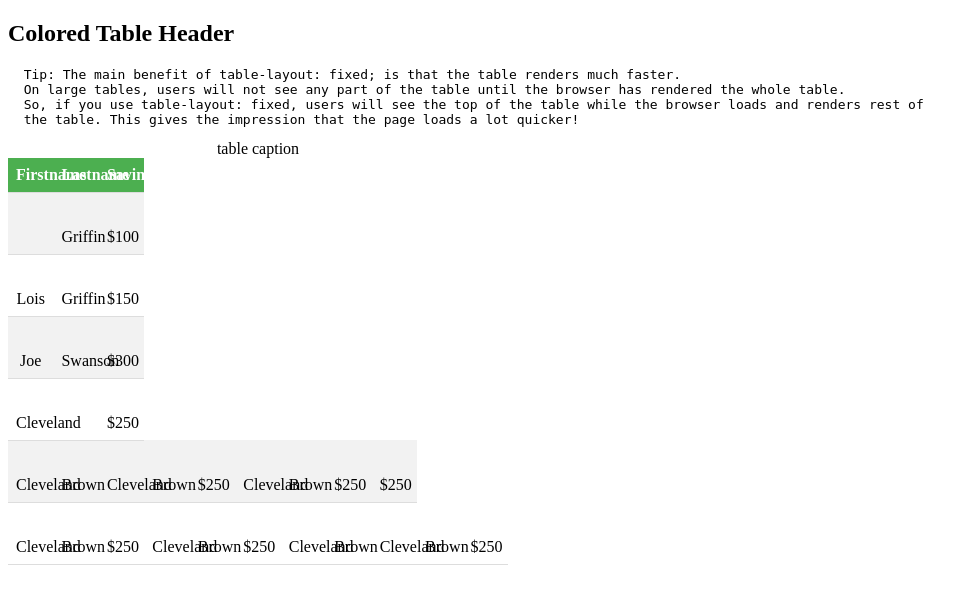
After one commit to easazade/css-practice, a PHP site: page /tables.html in a window 1280 px wide. The commit adds this page. Shown: the top 604 px of the page, without its empty margins (0-978 px from the left). Run offline with PHP 8.4, Linux system fonts and the light colour scheme.

Commit message:
adding last examples

```diff
--- a/index.php
+++ b/index.php
@@ -30,9 +30,14 @@
 <a href="image_text_alignment.html">image text alignment</a>
 <a href="font_icon.html">font icon</a>
 <a href="bootstrap_icons.html">Bootstrap Icons</a>
+<br>
+<br>
+<br>
 <a href="google_icons.html">Google Icons</a>
 <a href="cursors.html">Cursors</a>
 <a href="lists.html">Lists</a>
 <a href="styled_lists.html">Styled Lists</a>
+<a href="tables.html">Tables</a>
+<a href="display.html">Display</a>
 </body>
 </html>
--- /dev/null
+++ b/tables.html
@@ -0,0 +1,102 @@
+<!DOCTYPE html>
+<html lang="en">
+<head>
+  <meta charset="UTF-8">
+  <title>Tables</title>
+  <style>
+    table {
+      border-collapse: collapse;
+      width: 100%;
+      caption-side: top;
+      table-layout: fixed; /* loads all cells then shows the table better UX */
+      empty-cells: hide;
+    }
+
+    th, td {
+      text-align: center;
+      padding: 8px;
+      border-bottom: 1px solid #ddd;
+    }
+
+    td{
+      height: 45px;
+      vertical-align: bottom;
+    }
+    /*For zebra-striped tables, use the nth-child() selector and add a background-color to all even (or odd) table rows:*/
+    tr:nth-child(even){background-color: #f2f2f2}
+
+    th {
+      background-color: #4CAF50;
+      color: white;
+    }
+  </style>
+</head>
+<body>
+
+<h2>Colored Table Header</h2>
+
+<pre>
+  Tip: The main benefit of table-layout: fixed; is that the table renders much faster.
+  On large tables, users will not see any part of the table until the browser has rendered the whole table.
+  So, if you use table-layout: fixed, users will see the top of the table while the browser loads and renders rest of
+  the table. This gives the impression that the page loads a lot quicker!
+</pre>
+
+<div  style="width: 500px;overflow-x: auto;">
+  <table>
+    <tr>
+      <th>Firstname</th>
+      <th>Lastname</th>
+      <th>Savings</th>
+    </tr>
+    <tr>
+      <td></td>
+      <td>Griffin</td>
+      <td>$100</td>
+    </tr>
+    <tr>
+      <td>Lois</td>
+      <td>Griffin</td>
+      <td>$150</td>
+    </tr>
+    <tr>
+      <td>Joe</td>
+      <td>Swanson</td>
+      <td>$300</td>
+    </tr>
+    <tr>
+      <td>Cleveland</td>
+      <td></td>
+      <td>$250</td>
+    </tr>
+    <tr>
+      <td>Cleveland</td>
+      <td>Brown</td>
+      <td>Cleveland</td>
+      <td>Brown</td>
+      <td>$250</td>
+      <td>Cleveland</td>
+      <td>Brown</td>
+      <td>$250</td>
+      <td>$250</td>
+    </tr>
+    <tr>
+      <td>Cleveland</td>
+      <td>Brown</td>
+      <td>$250</td>
+      <td>Cleveland</td>
+      <td>Brown</td>
+      <td>$250</td>
+      <td>Cleveland</td>
+      <td>Brown</td>
+      <td>Cleveland</td>
+      <td>Brown</td>
+      <td>$250</td>
+    </tr>
+    <caption>table caption</caption>
+  </table>
+
+</div>
+
+</body>
+</html>
```
Also changed, not shown: display.html (added, +21 -0 lines).
